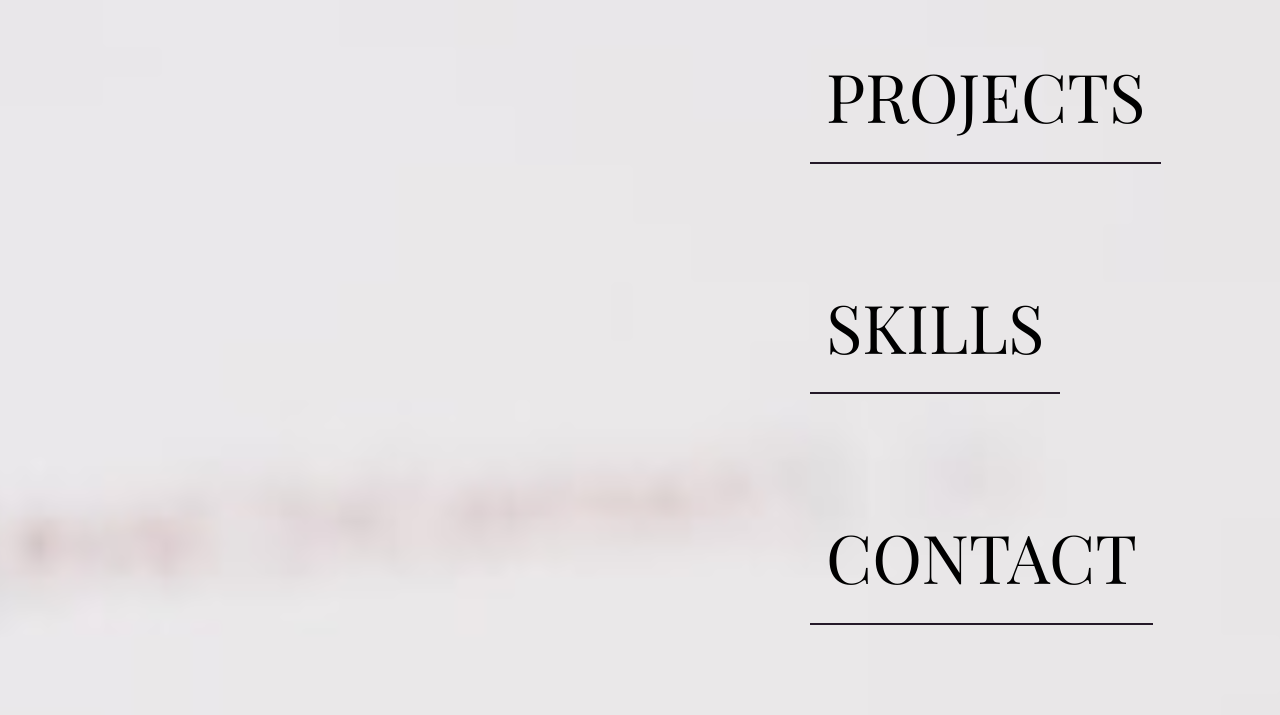
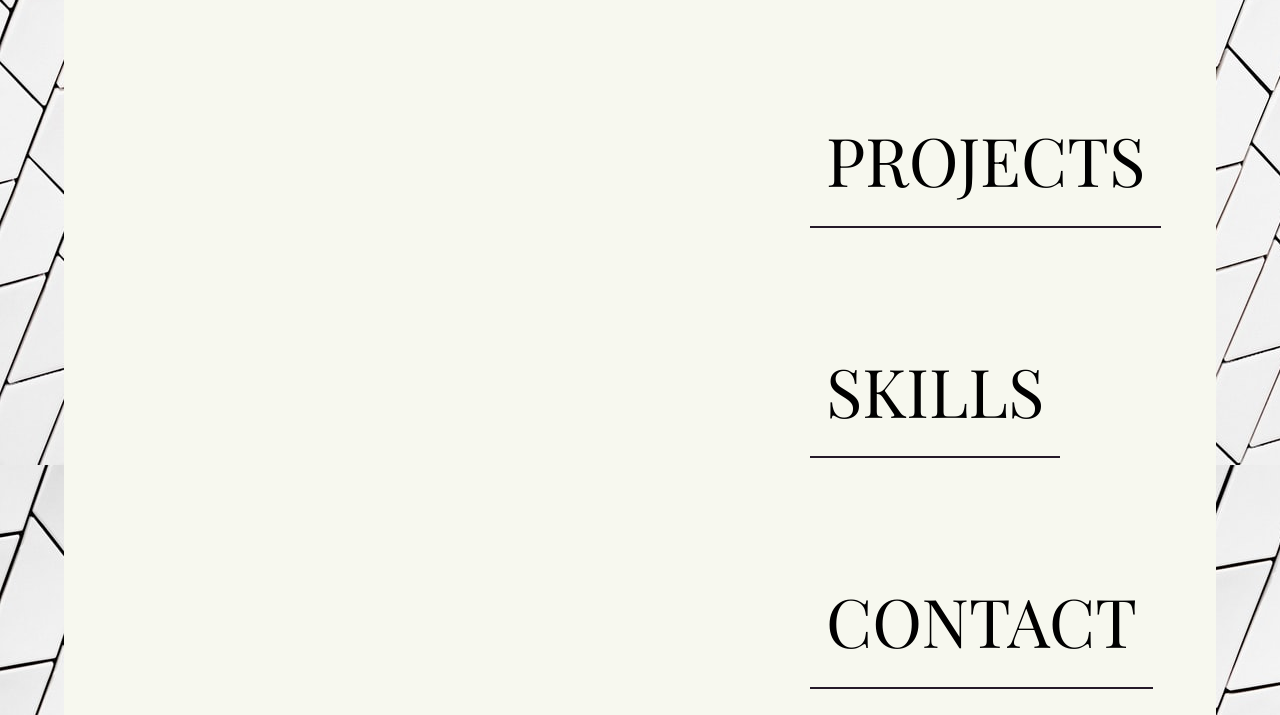
Before and after one commit to MaxDeale/DealeDevV2, a plain HTML site: page index.html in a window 1280 px wide. Shown: the part 894-1609 px from the top of the page. Drawn offline with nearby package versions, Linux system fonts and the light colour scheme.

Commit message:
logosmal

```diff
--- a/css/style.scss
+++ b/css/style.scss
@@ -21,10 +21,9 @@ html {
 
 body {
   font-family: "noto sans";
-  background-image: url("/img/back2.jpg");
-  background-position: center;
-
-  background-size: cover;
+  background-image: url("/img/back4.jpg");
+  background-repeat: repeat;
+  background-attachment: fixed;
   z-index: 6;
 }
 
@@ -75,9 +74,9 @@ body {
 //header-a
 
 #header {
-  margin: 1rem auto;
+  margin: 5rem auto;
   width: 90%;
-
+  background-color: rgb(247, 248, 239);
   display: grid;
   justify-content: center;
   grid-template-columns: repeat(auto-fit, minmax(420px, 1fr));
@@ -529,6 +528,10 @@ body {
     font-size: 33px;
   }
 
+  #logo {
+    margin: 0 auto;
+  }
+
   #contact {
     margin-top: 320%;
     height: 160%;
```
Also changed, not shown: css/style.css, 1 other file.
